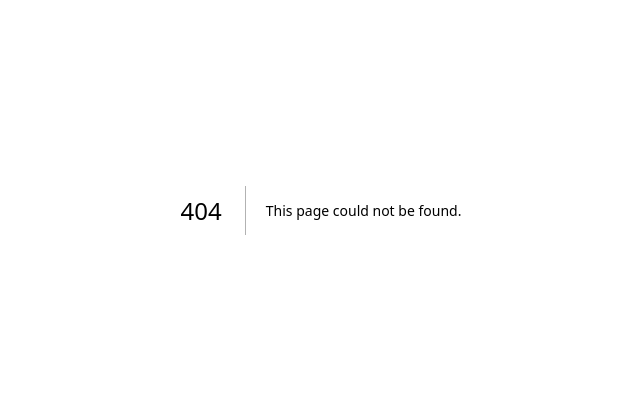
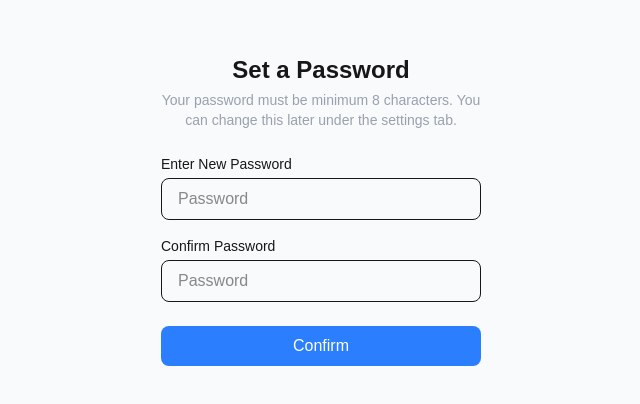
Before and after one commit to yashgole2911-art/HomeMate-Web-Application, a Next.js app: page /set_password in a window 1280 px wide. Before the commit this address had no page. Shown: the part 190-594 px from the top of the page, without its empty margins (319-959 px from the left). Built offline with nearby package versions, Linux system fonts and the light colour scheme.

Commit message:
set new password

```diff
--- /dev/null
+++ b/app/set_password/page.tsx
@@ -0,0 +1,42 @@
+export default function SetPasswordPage() {
+  return (
+    <div className="min-h-screen flex flex-col items-center justify-center bg-gray-50">
+
+      {/* Title */}
+      <h1 className="text-2xl font-semibold mb-1">
+        Set a Password
+      </h1>
+      <p className="text-gray-400 text-sm mb-6 text-center max-w-xs">
+        Your password must be minimum 8 characters.
+        You can change this later under the settings tab.
+      </p>
+
+      {/* Form */}
+      <div className="w-[320px]">
+        <label className="block text-sm font-medium mb-1">
+          Enter New Password
+        </label>
+        <input
+          type="password"
+          placeholder="Password"
+          className="w-full border rounded-lg px-4 py-2 mb-4 focus:outline-none focus:ring-2 focus:ring-blue-400"
+        />
+
+        <label className="block text-sm font-medium mb-1">
+          Confirm Password
+        </label>
+        <input
+          type="password"
+          placeholder="Password"
+          className="w-full border rounded-lg px-4 py-2 mb-6 focus:outline-none focus:ring-2 focus:ring-blue-400"
+        />
+
+        {/* Confirm Button */}
+        <button className="w-full bg-blue-500 text-white py-2 rounded-lg font-medium hover:bg-blue-600 transition">
+          Confirm
+        </button>
+      </div>
+
+    </div>
+  );
+}
```
